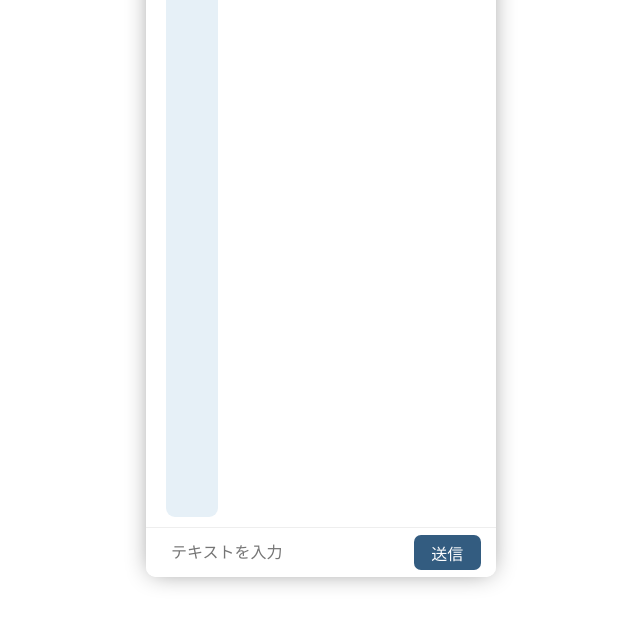
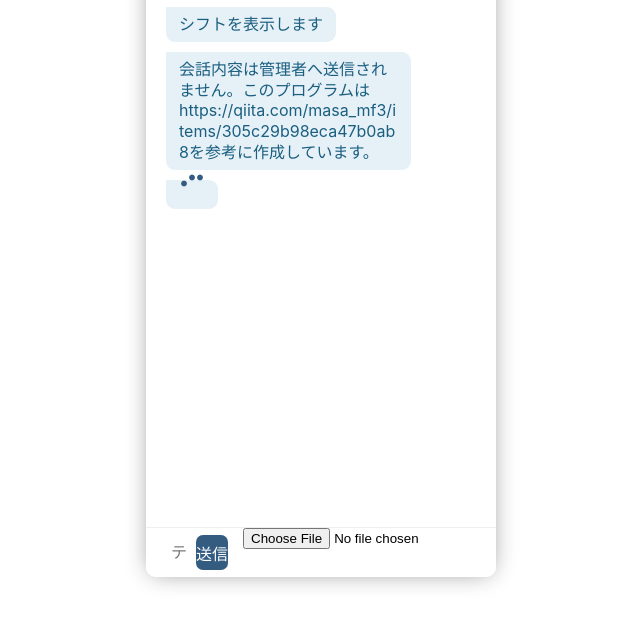
Before and after one commit to koreyuu/koreyuu.github.io, a plain HTML site: page index.html in a window 1280 px wide. Shown: the part 143-768 px from the top of the page, without its empty margins (319-959 px from the left). Drawn offline with Linux system fonts and the light colour scheme.

Commit message:
Add files via upload

```diff
--- a/index.html
+++ b/index.html
@@ -19,6 +19,7 @@
 			<div id= "chatbot-footer">
 				<input type= "text" id= "chatbot-text" class= "browser-default" placeholder= "テキストを入力">
 				<input type= "submit" value= "送信" id= "chatbot-submit">
+        <input type= "file" id= "shiftfile" name= "shiftfile">
 			</div>
 		</form>
     <script type="text/javascript" src="main.js"></script>
--- a/style.css
+++ b/style.css
@@ -1,9 +1,8 @@
 /*
 【補足】
-- 「ul」の子要素「li」に直接テキストを挿入してもいいですが、デザイン上、今回は「li」の子要素「div」に文字を書いていきます。（吹き出しテキストの「padding」，「line-height」，改行などが複雑になるのを防ぐため）
+- 「ul」の子要素「li」に直接文字を書いてもいいですが、デザイン上、今回は「li」の子要素「divに文字を書いていきます。（吹き出しテキストの「padding」，「line-height」，改行などが複雑になるのを防ぐため）
 - ロボットの吹き出し「li」には「.chatbot-left」というクラスを当て左寄せに、自分の吹き出し「li」には「.chatbot-right」というクラスを当て右寄せにしています。
 */
-
 
 * {
     margin: 0;
@@ -341,7 +340,7 @@ a {
 /*---------- ロボット考え中アニメーション ----------*/
 #robot-loading-field {
     display: inline-block;
-    height: 100%;
+    height: 3%;
     width: 26px;
     position: relative;
 }
```
